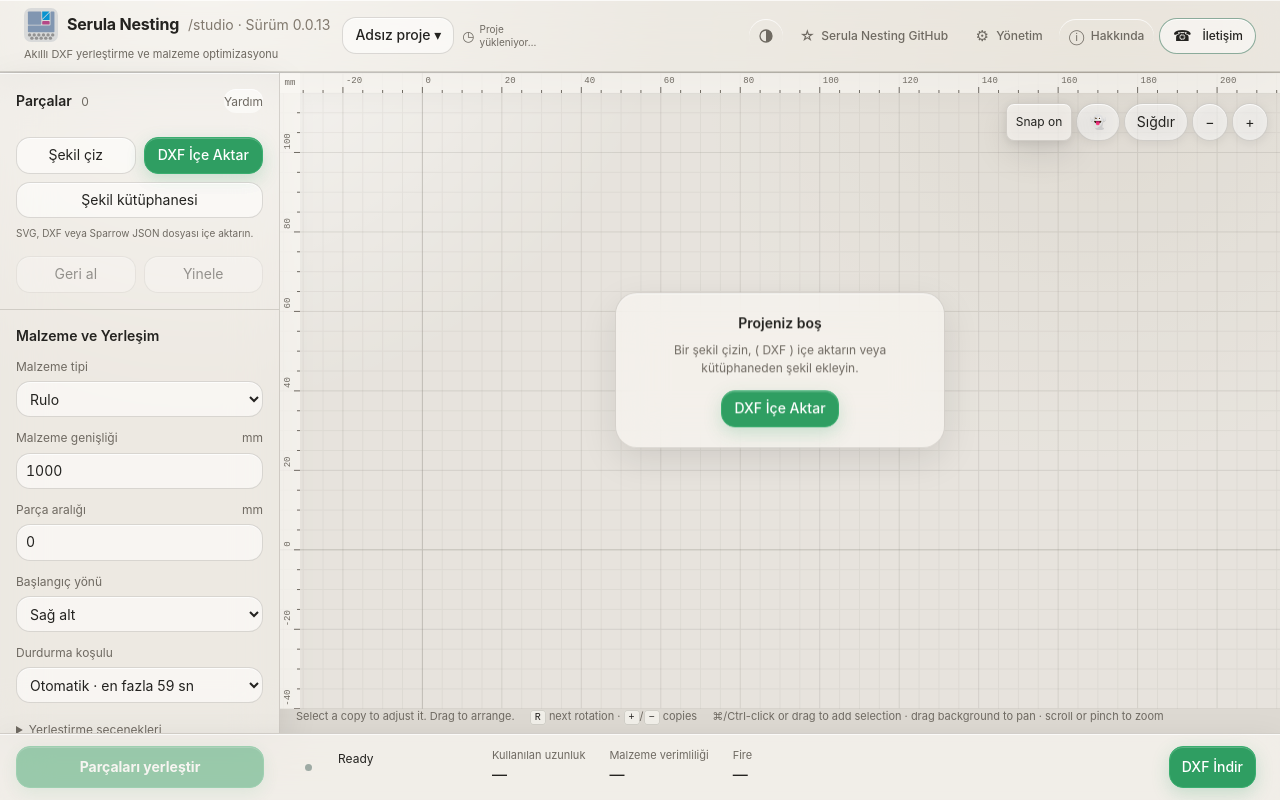
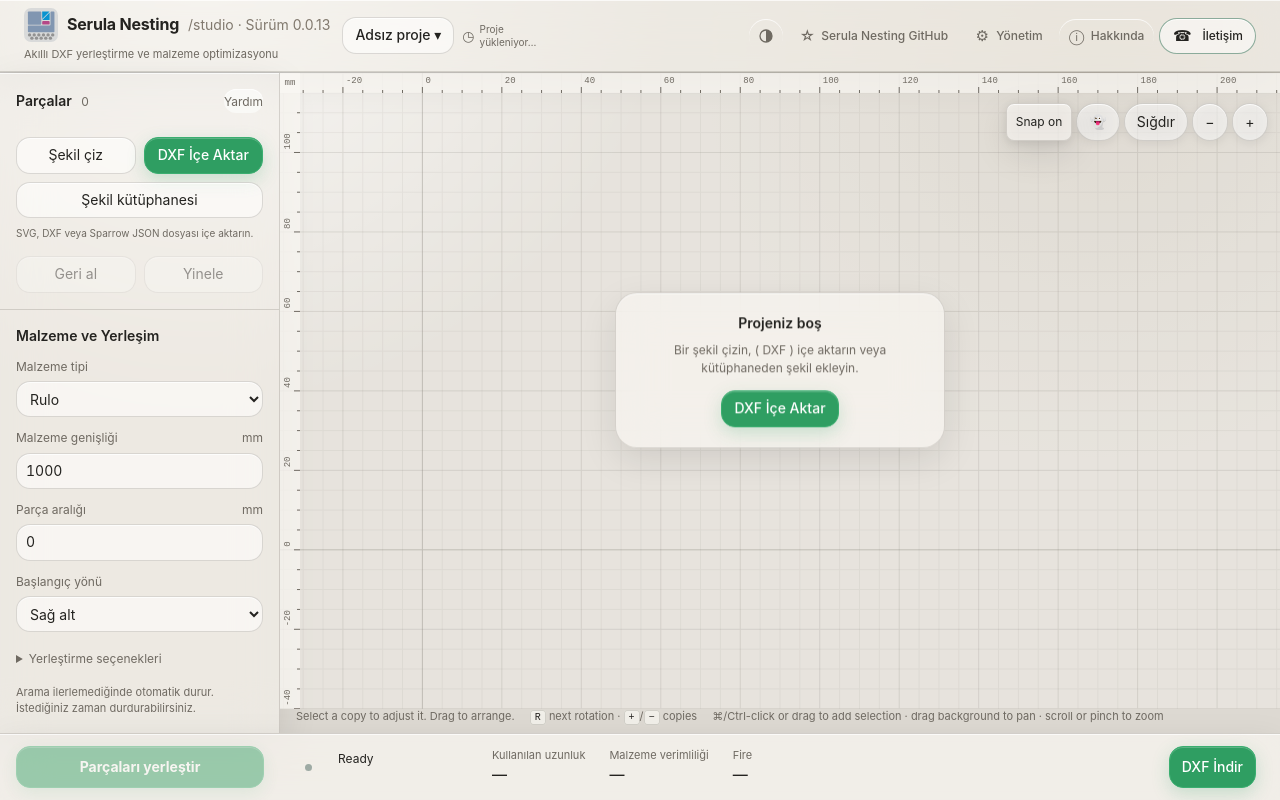
Before and after one commit to M93hasan/nesting, a React (Vite) app in the folder web/: page / in a window 1280 px wide. Built offline with nearby package versions, Linux system fonts and the light colour scheme.

Commit message:
ui: hide stop condition control

```diff
--- a/web/src/App.tsx
+++ b/web/src/App.tsx
@@ -436,7 +436,7 @@ export default function App({initialDocument=emptyProject(),initialError='',load
           <label>Parça aralığı <span>{unit}</span><input data-undo-field type="number" min="0" step="any" value={inputLength(doc.settings.clearanceMm)} disabled={locked} onChange={e=>commit({...doc,settings:{...doc.settings,clearanceMm:e.target.valueAsNumber*factor}},true,'clearance')}/></label><label>Başlangıç yönü<select value={doc.settings.startCorner??'right-bottom'} disabled={locked} onChange={e=>commit({...doc,settings:{...doc.settings,startCorner:e.target.value as 'right-top'|'right-bottom'}},false)}><option value="right-bottom">Sağ alt</option><option value="right-top">Sağ üst</option></select></label>
           {doc.settings.clearanceMm>0&&<small>Sparrow ayrıca malzeme kenarlarında {length(doc.settings.clearanceMm)} {unit} pay bırakır. Bu kesim kerfi değildir.</small>}
           {(!Number.isFinite(doc.settings.clearanceMm)||doc.settings.clearanceMm<0||doc.settings.clearanceMm>=doc.settings.materialWidthMm)&&<small role="alert" className="field-error">Enter zero or a positive clearance smaller than the material width.</small>}
-          <label>Durdurma koşulu<select value={doc.settings.timeLimitSeconds??'auto'} disabled={locked} onChange={e=>commit({...doc,settings:{...doc.settings,timeLimitSeconds:e.target.value==='auto'?null:Number(e.target.value) as 10|30|60|120|300|600}},false)}><option value="auto">Otomatik · en fazla 59 sn</option>{[10,30,60,120,300,600].map(s=><option value={s} key={s}>{s<60?`Up to ${s} seconds`:`Up to ${s/60} minute${s>60?'s':''}`}</option>)}</select></label>
+
           <details className="solver-options"><summary>Yerleştirme seçenekleri</summary><label>Arama modu<select disabled={locked} value={doc.settings.solverPreset??'standard'} aria-describedby="preset-description" onChange={e=>commit({...doc,settings:{...doc.settings,solverPreset:e.target.value as 'standard'|'fast'}},false)}><option value="standard">Standart</option><option value="fast">Hızlı</option></select></label><small id="preset-description">{doc.settings.solverPreset==='fast'?'Good layouts sooner. A greedier search that may miss the best final layout.':'A more thorough search for the best final layout.'}</small><label>İşlemci iş parçacıkları<select disabled={locked} value={threads} onChange={e=>setThreads(Number(e.target.value))}><option value={0}>Otomatik</option>{[1,2,3].map(n=><option key={n} value={n}>{n}</option>)}</select></label>{solver.workers&&<small>Last initialized run: {solver.workers.actual} solver worker{solver.workers.actual===1?'':'s'}.{solver.workers.reason&&` ${solver.workers.reason}`}</small>}<small>{crossOriginIsolated?'Otomatik mod bir işlemci çekirdeğini boş bırakır ve en fazla 3 iş parçacığı kullanır.':'Bu tarayıcı oturumu bir thread.'}</small></details>
           <small>Arama ilerlemediğinde otomatik durur. İstediğiniz zaman durdurabilirsiniz.</small>
         </section>
```
